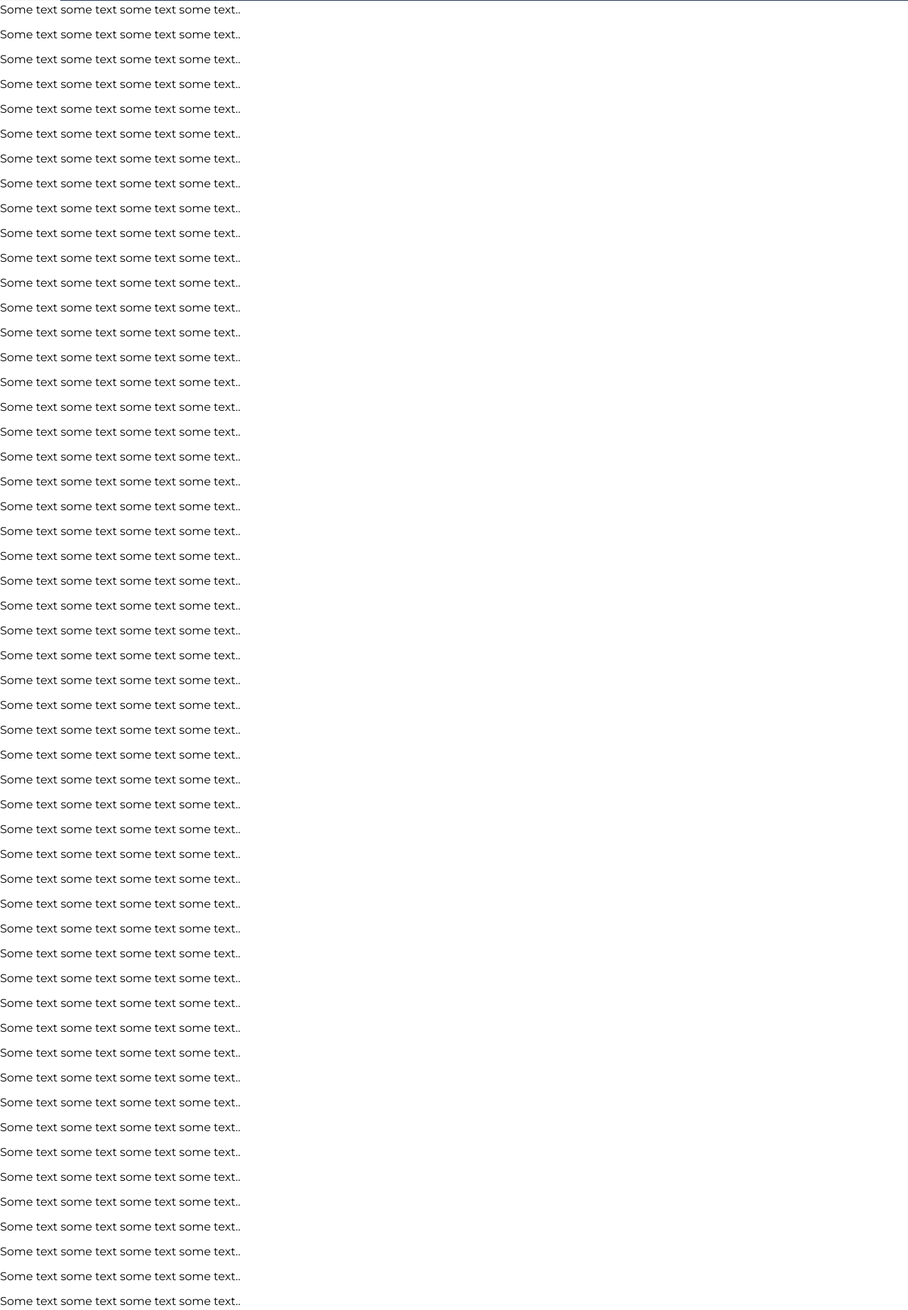
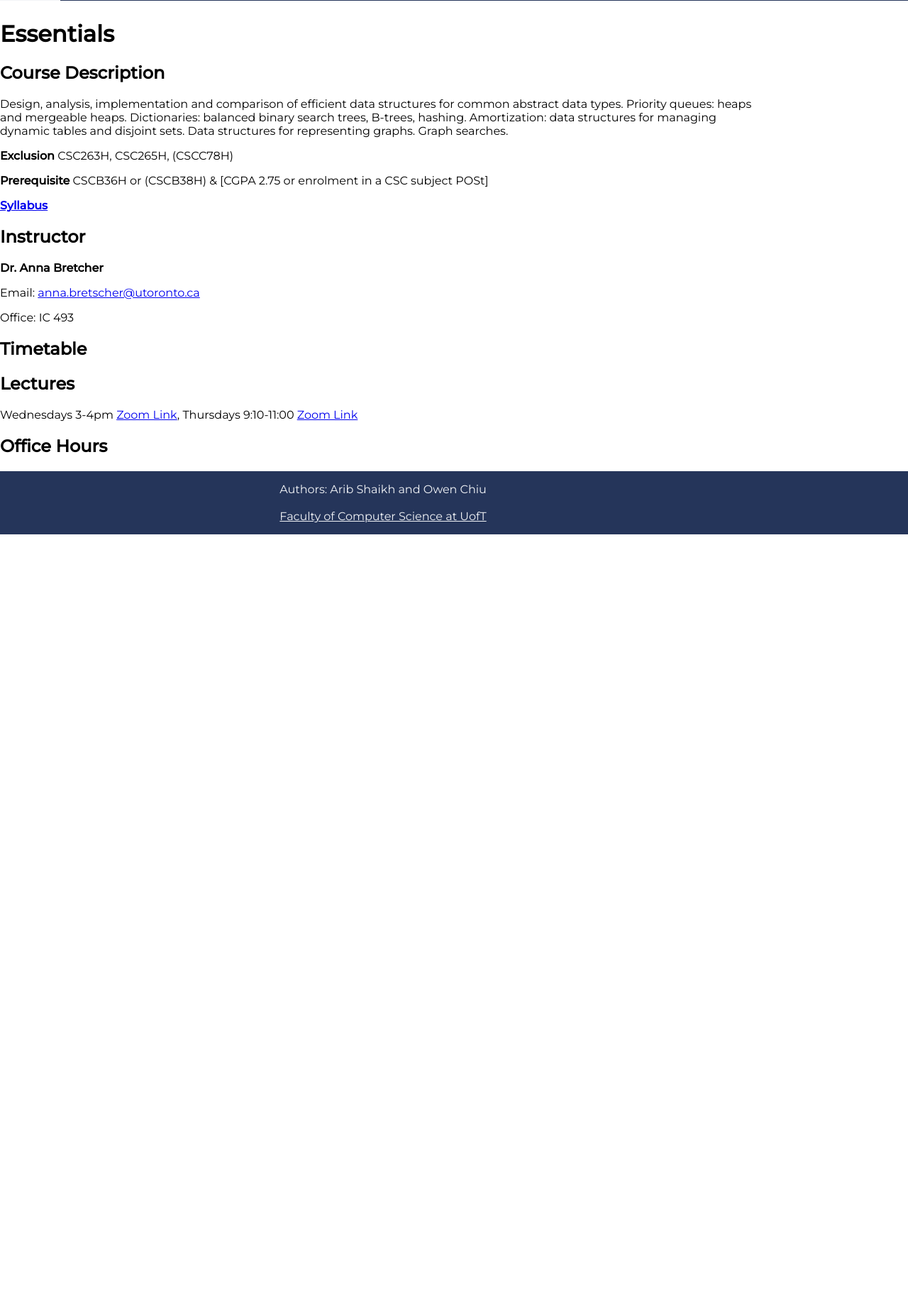
Before and after one commit to aribshaikh/CSCB20-A2, a plain HTML site: page src/index.html in a window 1280 px wide. Shown: the part 47-1893 px from the top of the page at 71% size. After the commit the page ends 800 px from the top, so only its background shows below. Drawn offline with Linux system fonts and the light colour scheme.

Commit message:
Home page content

```diff
--- a/src/index.html
+++ b/src/index.html
@@ -12,94 +12,40 @@
 
     <body>
         <div class="navbar">
-           <a href="https://brand.utoronto.ca/principles-and-fundamentals/typography/">Home</a>
+            <a href="index.html">Home</a>
             <a>Calendar</a>
-           <a>Discussion Board</a>
+            <a href="https://piazza.com/class/kk052lckppx73x" target="_blank">Discussion Board</a>
             <a>Lectures</a>
             <a>Tutorials</a>
             <a>Assignments</a>
             <a>Tests</a>
             <a>Links</a>
         </div>
-        <p>Some text some text some text some text..</p>
-        <p>Some text some text some text some text..</p>
-        <p>Some text some text some text some text..</p>
-        <p>Some text some text some text some text..</p>
-        <p>Some text some text some text some text..</p>
-        <p>Some text some text some text some text..</p>
-        <p>Some text some text some text some text..</p>
 
-        <p>Some text some text some text some text..</p>
-        <p>Some text some text some text some text..</p>
-        <p>Some text some text some text some text..</p>
-        <p>Some text some text some text some text..</p>
-        <p>Some text some text some text some text..</p>
-        <p>Some text some text some text some text..</p>
-        <p>Some text some text some text some text..</p>
-        <p>Some text some text some text some text..</p>
-        <p>Some text some text some text some text..</p>
-        <p>Some text some text some text some text..</p>
 
-        <p>Some text some text some text some text..</p>
-        <p>Some text some text some text some text..</p>
-        <p>Some text some text some text some text..</p>
-        <p>Some text some text some text some text..</p>
-        <p>Some text some text some text some text..</p>
-        <p>Some text some text some text some text..</p>
-        <p>Some text some text some text some text..</p>
-        <p>Some text some text some text some text..</p>
-        <p>Some text some text some text some text..</p>
-        <p>Some text some text some text some text..</p>
-
-        <p>Some text some text some text some text..</p>
-        <p>Some text some text some text some text..</p>
-        <p>Some text some text some text some text..</p>
-        <p>Some text some text some text some text..</p>
-        <p>Some text some text some text some text..</p>
-        <p>Some text some text some text some text..</p>
-        <p>Some text some text some text some text..</p>
-        <p>Some text some text some text some text..</p>
-        <p>Some text some text some text some text..</p>
-        <p>Some text some text some text some text..</p>
-
-        <p>Some text some text some text some text..</p>
-        <p>Some text some text some text some text..</p>
-        <p>Some text some text some text some text..</p>
-
-        <p>Some text some text some text some text..</p>
-        <p>Some text some text some text some text..</p>
-        <p>Some text some text some text some text..</p>
-        <p>Some text some text some text some text..</p>
-        <p>Some text some text some text some text..</p>
-        <p>Some text some text some text some text..</p>
-        <p>Some text some text some text some text..</p>
-
-        <p>Some text some text some text some text..</p>
-        <p>Some text some text some text some text..</p>
-        <p>Some text some text some text some text..</p>
-        <p>Some text some text some text some text..</p>
-        <p>Some text some text some text some text..</p>
-        <p>Some text some text some text some text..</p>
-        <p>Some text some text some text some text..</p>
-        <p>Some text some text some text some text..</p>
-        <p>Some text some text some text some text..</p>
-        <p>Some text some text some text some text..</p>
-
-        <p>Some text some text some text some text..</p>
-        <p>Some text some text some text some text..</p>
-        <p>Some text some text some text some text..</p>
-        <p>Some text some text some text some text..</p>
-        <p>Some text some text some text some text..</p>
-        <p>Some text some text some text some text..</p>
-        <p>Some text some text some text some text..</p>
-        <p>Some text some text some text some text..</p>
-        <p>Some text some text some text some text..</p>
-        <p>Some text some text some text some text..</p>
-
+        <h1>Essentials</h1>
+        <h2>Course Description</h2>
+        <p>Design, analysis, implementation and comparison of efficient
+        data structures for common abstract data types. Priority queues:
+        heaps and mergeable heaps. Dictionaries: balanced binary search trees,
+        B-trees, hashing. Amortization: data structures for managing dynamic tables
+        and disjoint sets. Data structures for representing graphs. Graph searches.</p>
+        <p><b>Exclusion</b> CSC263H, CSC265H, (CSCC78H)</p>
+        <p><b>Prerequisite</b> CSCB36H or (CSCB38H) & [CGPA 2.75 or enrolment in a CSC subject POSt]</p>
+        <a href="resources/other/blank.pdf" target="_blank"><b>Syllabus</b></a>
+        <h2>Instructor</h2>
+        <p><b>Dr. Anna Bretcher</b></p>
+        <p>Email: <a href="mailto:anna.bretscher@utoronto.ca">anna.bretscher@utoronto.ca</a></p>
+        <p>Office: IC 493</p>
+        <h2>Timetable</h2>
+        <h2>Lectures</h2>
+        <p>Wednesdays 3-4pm <a href="https://utoronto.zoom.us/j/89553548645" target="_blank">Zoom Link</a>,
+            Thursdays 9:10-11:00 <a href="https://utoronto.zoom.us/j/83378932991" target="_blank">Zoom Link</a></p>
+        <h2>Office Hours</h2>
         <footer>
             <p>Authors: Arib Shaikh and Owen Chiu<br>
             <br>
-            <a href="https://web.cs.toronto.edu/">Faculty of Computer Science at UofT</a></p>
+            <a href="https://web.cs.toronto.edu/" target="_blank">Faculty of Computer Science at UofT</a></p>
           </footer>
     </body>
 </html>
--- a/src/resources/css/index.css
+++ b/src/resources/css/index.css
@@ -16,6 +16,7 @@ body{
     top: 0;
     font-weight: 500;
     width: 100%;
+    margin-left: 0px;
   }
 
   /* Style the links inside the navigation bar */
@@ -41,12 +42,23 @@ body{
   }
 
   footer {
+    position: absolute;
+    bottom: 0;
     text-align: center;
-    padding: 3px;
+
     background-color: #25355A;
     color: #F2F4F7;
+    width: 100%;
   }
 
   footer a {
     color: #F2F4F7;
   }
+
+  h1 {
+    margin-top: 75px;
+  }
+
+  p {
+    margin-right: 200px;
+  }
```
Also changed, not shown: 1 other file. Lines whose indentation alone changed are shown as unchanged.
